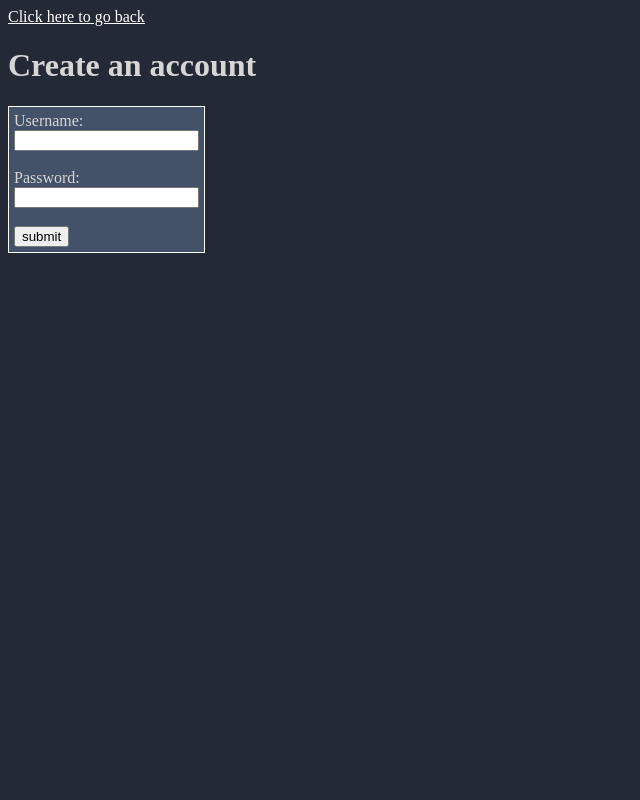
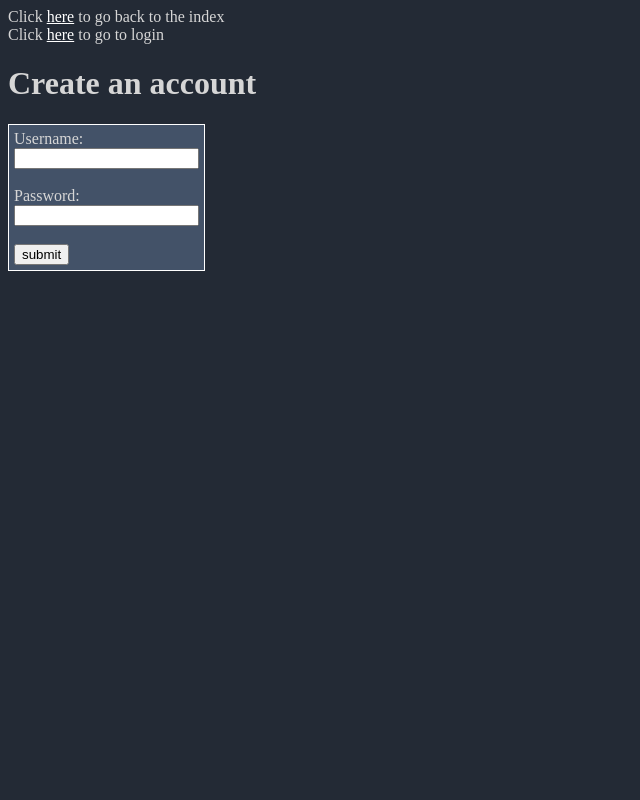
Before and after one commit to kgasiorowski/SBU-databases, a PHP site: page /public/createAccount.php in a window 1280 px wide. Shown: the whole page, without its empty margins (0-640 px from the left). Run offline with PHP 8.4, Linux system fonts and the light colour scheme; some web fonts are replaced.

Commit message:
Fixed minor bugs, ready for demo

```diff
--- a/public/createAccount.php
+++ b/public/createAccount.php
@@ -12,7 +12,8 @@
 </head>
 <body>
 
-	<a href="index.php">Click here to go back</a>
+	Click <a href="index.php">here</a> to go back to the index<br>
+	Click <a href="login.php">here</a> to go to login
 	<h1>Create an account</h2>
 
 	<form class='recolor' id='createAccount' action='createAccount.php' method='post'>
--- a/public/edit.php
+++ b/public/edit.php
@@ -13,9 +13,6 @@
 
 	$personnelID = isset($_GET['personnelID']) && $_GET['personnelID']?$_GET['personnelID']:null;
 	$filmID = isset($_GET['filmID']) && $_GET['filmID']?$_GET['filmID']:null;
-
-	pr($personnelID);
-	pr($filmID);
 
 	if($articleID != null)
 		$article = getArticle($articleID);
--- a/public/index.php
+++ b/public/index.php
@@ -1,4 +1,3 @@
-
 <?php
 
 	require_once("../private/php/init.php");
@@ -35,7 +34,7 @@
 
 			echo 'Logged in as \''.$_SESSION['username'].'\' (<a href=\'login.php?logout\'>logout</a> here)';
 			br();
-			echo 'Click <a href="user.php">here</a> to access your user page.';
+			echo 'Click <a href="user.php">here</a> to access your user page.<br>';
 
 		}else{
 
```
Also changed, not shown: 1 other file.
